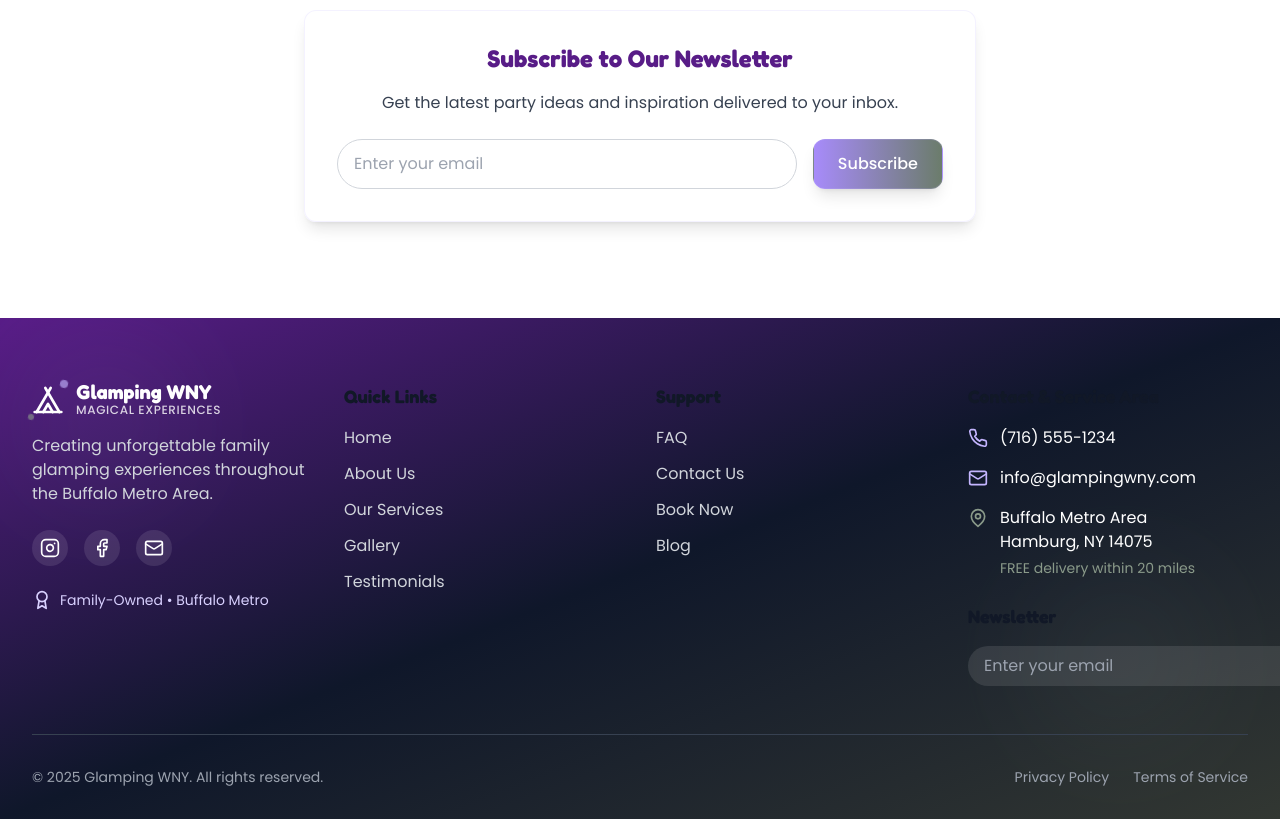
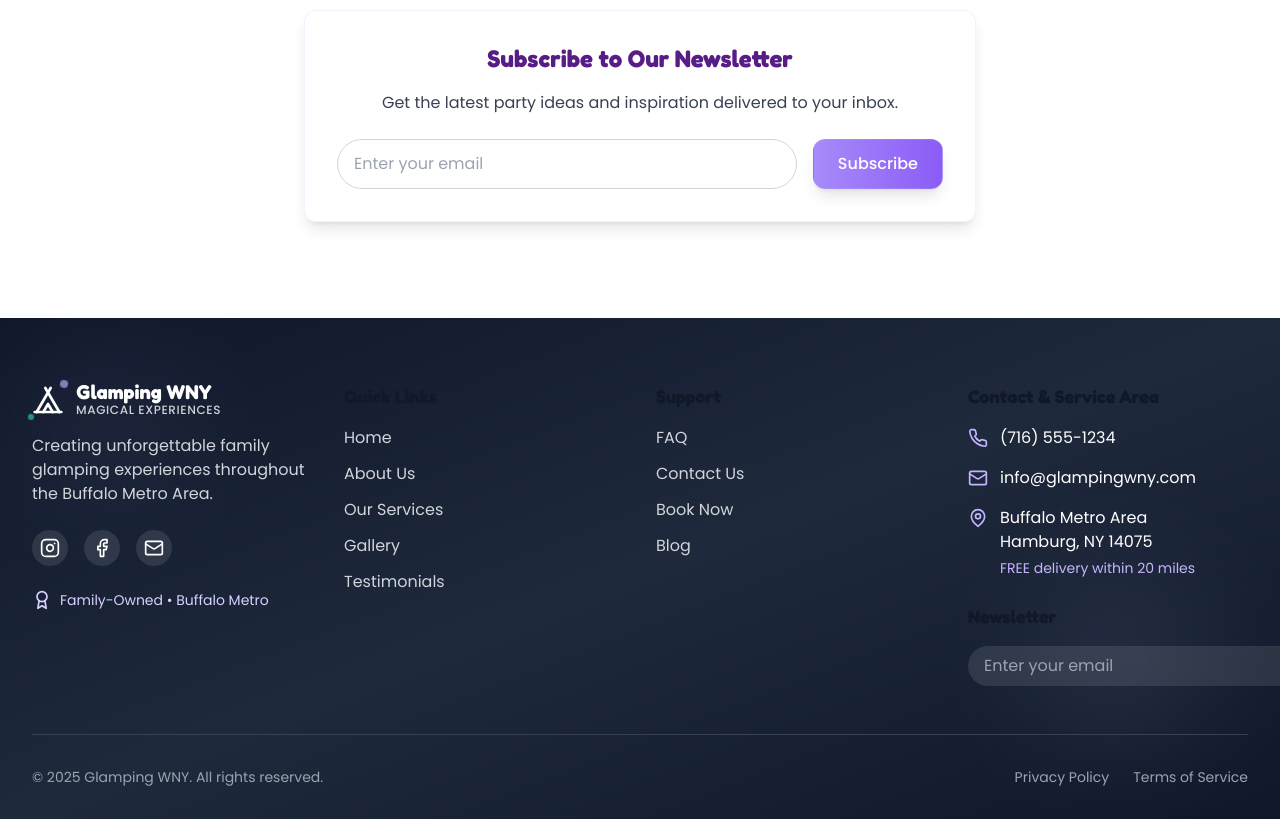
Before and after one commit to garrettm19/glampingwny, a React (Vite) app: page /blog in a window 1280 px wide. Shown: the part 900-1719 px from the top of the page. Built offline with nearby package versions, Linux system fonts and the light colour scheme; no server answers.

Commit message:
Clean professional lavender theme

```diff
--- a/src/components/layout/Footer.tsx
+++ b/src/components/layout/Footer.tsx
@@ -14,11 +14,11 @@ const Footer: React.FC = () => {
   };
 
   return (
-    <footer className="bg-gradient-to-br from-lavender-900 via-slate-900 to-sage-900 text-white pt-16 pb-8 relative overflow-hidden" role="contentinfo">
+    <footer className="bg-gradient-to-br from-slate-900 via-slate-800 to-slate-900 text-white pt-16 pb-8 relative overflow-hidden" role="contentinfo">
       {/* Background decoration */}
       <div className="absolute inset-0 opacity-10">
         <div className="absolute top-10 left-10 w-32 h-32 bg-lavender-400 rounded-full blur-3xl" />
-        <div className="absolute bottom-20 right-20 w-40 h-40 bg-sage-400 rounded-full blur-3xl" />
+        <div className="absolute bottom-20 right-20 w-40 h-40 bg-lavender-300 rounded-full blur-3xl" />
       </div>
 
       <div className="container-custom relative z-10">
@@ -45,7 +45,7 @@ const Footer: React.FC = () => {
                 href="https://facebook.com/glampingwny"
                 target="_blank"
                 rel="noopener noreferrer"
-                className="bg-white/10 p-2 rounded-full hover:bg-sage-500/20 transition-colors focus:outline-none focus-visible:ring-2 focus-visible:ring-sage-400"
+                className="bg-white/10 p-2 rounded-full hover:bg-lavender-500/20 transition-colors focus:outline-none focus-visible:ring-2 focus-visible:ring-lavender-400"
                 aria-label="Follow us on Facebook"
               >
                 <Facebook className="h-5 w-5" />
@@ -83,10 +83,10 @@ const Footer: React.FC = () => {
             <h3 className="text-lg font-bold mb-4">Support</h3>
             <nav aria-label="Support navigation">
               <ul className="space-y-3">
-                <li><Link to="/faq" className="text-gray-300 hover:text-sage-300 transition-colors focus:outline-none focus-visible:ring-2 focus-visible:ring-sage-400 rounded">FAQ</Link></li>
-                <li><Link to="/contact" className="text-gray-300 hover:text-sage-300 transition-colors focus:outline-none focus-visible:ring-2 focus-visible:ring-sage-400 rounded">Contact Us</Link></li>
-                <li><Link to="/book-now" className="text-gray-300 hover:text-sage-300 transition-colors focus:outline-none focus-visible:ring-2 focus-visible:ring-sage-400 rounded">Book Now</Link></li>
-                <li><Link to="/blog" className="text-gray-300 hover:text-sage-300 transition-colors focus:outline-none focus-visible:ring-2 focus-visible:ring-sage-400 rounded">Blog</Link></li>
+                <li><Link to="/faq" className="text-gray-300 hover:text-lavender-300 transition-colors focus:outline-none focus-visible:ring-2 focus-visible:ring-lavender-400 rounded">FAQ</Link></li>
+                <li><Link to="/contact" className="text-gray-300 hover:text-lavender-300 transition-colors focus:outline-none focus-visible:ring-2 focus-visible:ring-lavender-400 rounded">Contact Us</Link></li>
+                <li><Link to="/book-now" className="text-gray-300 hover:text-lavender-300 transition-colors focus:outline-none focus-visible:ring-2 focus-visible:ring-lavender-400 rounded">Book Now</Link></li>
+                <li><Link to="/blog" className="text-gray-300 hover:text-lavender-300 transition-colors focus:outline-none focus-visible:ring-2 focus-visible:ring-lavender-400 rounded">Blog</Link></li>
               </ul>
             </nav>
           </div>
@@ -114,13 +114,13 @@ const Footer: React.FC = () => {
                 </a>
               </li>
               <li className="flex items-start">
-                <MapPin className="h-5 w-5 mr-3 text-sage-400 flex-shrink-0 mt-0.5" />
+                <MapPin className="h-5 w-5 mr-3 text-lavender-400 flex-shrink-0 mt-0.5" />
                 <div>
                   <address className="not-italic">
                     Buffalo Metro Area<br />
                     Hamburg, NY 14075
                   </address>
-                  <p className="text-sm text-sage-400 mt-1">
+                  <p className="text-sm text-lavender-400 mt-1">
                     FREE delivery within 20 miles
                   </p>
                 </div>
@@ -142,7 +142,7 @@ const Footer: React.FC = () => {
                 />
                 <button
                   type="submit"
-                  className="px-4 py-2 bg-gradient-to-r from-lavender-500 to-sage-500 rounded-r-full hover:from-lavender-600 hover:to-sage-600 transition-colors focus:outline-none focus-visible:ring-2 focus-visible:ring-lavender-400"
+                  className="px-4 py-2 bg-gradient-to-r from-lavender-500 to-lavender-600 rounded-r-full hover:from-lavender-600 hover:to-lavender-700 transition-colors focus:outline-none focus-visible:ring-2 focus-visible:ring-lavender-400"
                   aria-label="Subscribe to newsletter"
                 >
                   <Send className="h-5 w-5" />
@@ -170,7 +170,7 @@ const Footer: React.FC = () => {
               <li>
                 <Link
                   to="/terms"
-                  className="hover:text-sage-300 transition-colors focus:outline-none focus-visible:ring-2 focus-visible:ring-sage-400 rounded"
+                  className="hover:text-lavender-300 transition-colors focus:outline-none focus-visible:ring-2 focus-visible:ring-lavender-400 rounded"
                 >
                   Terms of Service
                 </Link>
--- a/src/components/sections/Testimonials.tsx
+++ b/src/components/sections/Testimonials.tsx
@@ -88,7 +88,7 @@ const Testimonials: React.FC = () => {
   };
 
   return (
-    <section className="section bg-gradient-to-br from-lavender-500 via-lavender-600 to-sage-600 relative overflow-hidden">
+    <section className="section bg-gradient-to-br from-lavender-500 via-lavender-600 to-lavender-700 relative overflow-hidden">
       {/* Elegant decorative elements */}
       <div className="absolute inset-0">
         {[...Array(20)].map((_, i) => (
--- a/src/index.css
+++ b/src/index.css
@@ -8,7 +8,7 @@
   }
 
   body {
-    @apply font-sans text-gray-900 bg-gradient-to-br from-lavender-50 via-white to-sage-50;
+    @apply font-sans text-gray-900 bg-gradient-to-br from-lavender-50 via-white to-lavender-50;
   }
 
   h1, h2, h3, h4, h5, h6 {
@@ -31,11 +31,11 @@
   }
 
   .btn-primary {
-    @apply bg-gradient-to-r from-lavender-500 to-sage-500 text-white border border-lavender-400/20 hover:from-lavender-600 hover:to-sage-600 hover:shadow-lavender;
+    @apply bg-gradient-to-r from-lavender-500 to-lavender-600 text-white border border-lavender-400/20 hover:from-lavender-600 hover:to-lavender-700 hover:shadow-lavender;
   }
 
   .btn-secondary {
-    @apply bg-gradient-to-r from-sage-500 to-lavender-500 text-white hover:from-sage-600 hover:to-lavender-600 hover:shadow-sage;
+    @apply bg-gradient-to-r from-slate-600 to-slate-700 text-white hover:from-slate-700 hover:to-slate-800 hover:shadow-slate;
   }
 
   .btn-outline {
@@ -68,8 +68,8 @@
     box-shadow: 0 10px 25px rgba(167, 139, 250, 0.15);
   }
 
-  .shadow-sage {
-    box-shadow: 0 10px 25px rgba(107, 124, 107, 0.15);
+  .shadow-slate {
+    box-shadow: 0 10px 25px rgba(100, 116, 139, 0.15);
   }
 
   .animation-delay-700 {
@@ -77,7 +77,7 @@
   }
 
   .gradient-text {
-    background: linear-gradient(135deg, #a78bfa, #6b7c6b);
+    background: linear-gradient(135deg, #a78bfa, #8b5cf6);
     -webkit-background-clip: text;
     -webkit-text-fill-color: transparent;
     background-clip: text;
@@ -139,12 +139,12 @@
 }
 
 ::-webkit-scrollbar-thumb {
-  background: linear-gradient(135deg, #a78bfa, #6b7c6b);
+  background: linear-gradient(135deg, #a78bfa, #8b5cf6);
   border-radius: 4px;
 }
 
 ::-webkit-scrollbar-thumb:hover {
-  background: linear-gradient(135deg, #8b5cf6, #556355);
+  background: linear-gradient(135deg, #8b5cf6, #7c3aed);
 }
 
 /* Enhanced focus styles */
@@ -159,11 +159,11 @@ button, a, input, textarea, select {
 
 /* Gradient backgrounds */
 .bg-gradient-primary {
-  background: linear-gradient(135deg, #a78bfa 0%, #6b7c6b 100%);
+  background: linear-gradient(135deg, #a78bfa 0%, #8b5cf6 100%);
 }
 
 .bg-gradient-secondary {
-  background: linear-gradient(135deg, #6b7c6b 0%, #a78bfa 100%);
+  background: linear-gradient(135deg, #64748b 0%, #475569 100%);
 }
 
 /* Text effects */
@@ -180,7 +180,7 @@ button, a, input, textarea, select {
   position: absolute;
   width: 4px;
   height: 4px;
-  background: radial-gradient(circle, rgba(167, 139, 250, 0.8) 0%, rgba(107, 124, 107, 0.6) 70%, transparent 100%);
+  background: radial-gradient(circle, rgba(167, 139, 250, 0.8) 0%, rgba(139, 92, 246, 0.6) 70%, transparent 100%);
   border-radius: 50%;
   animation: sparkle 3s ease-in-out infinite;
 }
--- a/tailwind.config.js
+++ b/tailwind.config.js
@@ -30,6 +30,21 @@ export default {
           900: '#581c87',
           950: '#3b0764',
         },
+        // Clean neutrals for accents
+        slate: {
+          50: '#f8fafc',
+          100: '#f1f5f9',
+          200: '#e2e8f0',
+          300: '#cbd5e1',
+          400: '#94a3b8',
+          500: '#64748b',
+          600: '#475569',
+          700: '#334155',
+          800: '#1e293b',
+          900: '#0f172a',
+          950: '#020617',
+        },
+        // Keep sage for specific accents but not in gradients
         sage: {
           50: '#f6f7f6',
           100: '#e8ebe8',
@@ -56,19 +71,19 @@ export default {
           900: '#81612d',
           950: '#463216',
         },
-        // Keep secondary and accent for compatibility
+        // Legacy mappings for compatibility
         secondary: {
-          50: '#f6f7f6',
-          100: '#e8ebe8',
-          200: '#d1d7d1',
-          300: '#adb8ad',
-          400: '#8a9a8a',
-          500: '#6b7c6b',
-          600: '#556355',
-          700: '#465046',
-          800: '#3a423a',
-          900: '#323732',
-          950: '#1a1d1a',
+          50: '#f8fafc',
+          100: '#f1f5f9',
+          200: '#e2e8f0',
+          300: '#cbd5e1',
+          400: '#94a3b8',
+          500: '#64748b',
+          600: '#475569',
+          700: '#334155',
+          800: '#1e293b',
+          900: '#0f172a',
+          950: '#020617',
         },
         accent: {
           50: '#faf7ff',
@@ -83,19 +98,18 @@ export default {
           900: '#581c87',
           950: '#3b0764',
         },
-        // Legacy teal mapping to sage for compatibility
         teal: {
-          50: '#f6f7f6',
-          100: '#e8ebe8',
-          200: '#d1d7d1',
-          300: '#adb8ad',
-          400: '#8a9a8a',
-          500: '#6b7c6b',
-          600: '#556355',
-          700: '#465046',
-          800: '#3a423a',
-          900: '#323732',
-          950: '#1a1d1a',
+          50: '#f0fdfa',
+          100: '#ccfbf1',
+          200: '#99f6e4',
+          300: '#5eead4',
+          400: '#2dd4bf',
+          500: '#14b8a6',
+          600: '#0d9488',
+          700: '#0f766e',
+          800: '#115e59',
+          900: '#134e4a',
+          950: '#042f2e',
         },
       },
       fontFamily: {
@@ -109,7 +123,7 @@ export default {
         'glow': '0 0 20px rgba(167, 139, 250, 0.3)',
         'glow-lg': '0 0 30px rgba(167, 139, 250, 0.4)',
         'lavender': '0 10px 25px rgba(167, 139, 250, 0.15)',
-        'sage': '0 10px 25px rgba(107, 124, 107, 0.15)',
+        'slate': '0 10px 25px rgba(100, 116, 139, 0.15)',
         'cream': '0 10px 25px rgba(228, 192, 120, 0.15)',
       },
       keyframes: {
@@ -145,9 +159,8 @@ export default {
         'glass': 'linear-gradient(to right bottom, rgba(255, 255, 255, 0.95), rgba(255, 255, 255, 0.8))',
         'glass-hover': 'linear-gradient(to right bottom, rgba(255, 255, 255, 0.98), rgba(255, 255, 255, 0.85))',
         'lavender-gradient': 'linear-gradient(135deg, #faf7ff 0%, #e9e5ff 50%, #c4b5ff 100%)',
-        'sage-gradient': 'linear-gradient(135deg, #f6f7f6 0%, #d1d7d1 50%, #8a9a8a 100%)',
-        'lavender-sage': 'linear-gradient(135deg, #faf7ff 0%, #e9e5ff 25%, #e8ebe8 75%, #d1d7d1 100%)',
-        'cream-lavender': 'linear-gradient(135deg, #fefdfb 0%, #fdf9f3 25%, #f3f0ff 75%, #e9e5ff 100%)',
+        'lavender-light': 'linear-gradient(135deg, #faf7ff 0%, #f3f0ff 50%, #e9e5ff 100%)',
+        'lavender-deep': 'linear-gradient(135deg, #c4b5ff 0%, #a78bfa 50%, #8b5cf6 100%)',
       },
     },
   },
```
Also changed, not shown: src/components/layout/Header.tsx (+5 -5 lines), src/components/sections/Hero.tsx (+5 -5 lines).
